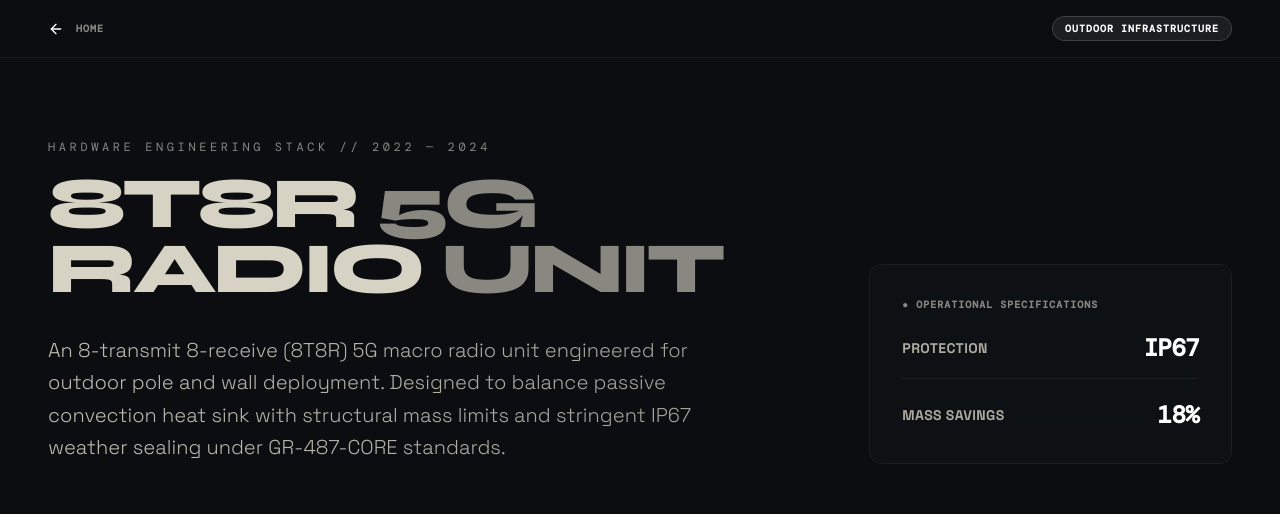
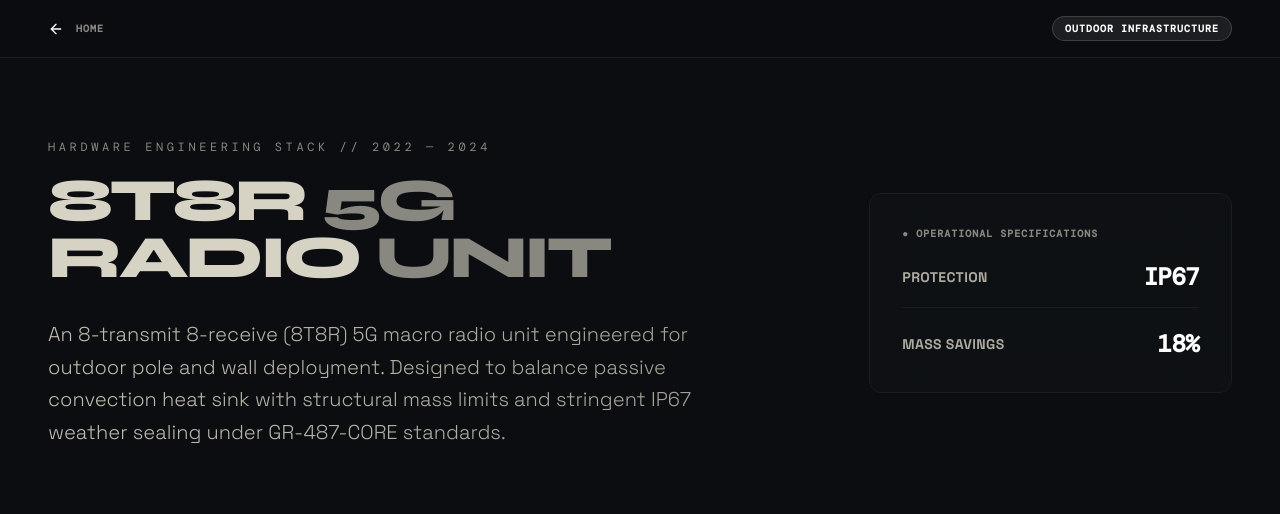
Before and after one commit to pravalkmr97/Praval-portfolio-mech, a React (Vite) app: page /project/5g-radio-unit in a window 1280 px wide. Shown: the top 514 px of the page. Built offline with nearby package versions, Linux system fonts and the light colour scheme; a web font is replaced by a local one.

Commit message:
ui: keep laptop title clear of specs card

```diff
--- a/src/components/ProjectDetail.tsx
+++ b/src/components/ProjectDetail.tsx
@@ -1341,23 +1341,36 @@ export default function ProjectDetail() {
             whileInView="animate"
             viewport={{ once: true }}
             variants={staggerContainer}
-            className="grid grid-cols-1 lg:grid-cols-12 gap-12 items-end"
+            className="grid grid-cols-1 lg:grid-cols-12 gap-12 items-center"
           >
-            <motion.div variants={fadeIn} className="lg:col-span-8">
+            <motion.div variants={fadeIn} className="lg:col-span-8 min-w-0">
               <span className="mono text-[#888780] text-[12px] uppercase tracking-[0.3em] mb-4 block">Hardware Engineering Stack // {project.year}</span>
-              <h1 className="text-5xl sm:text-6xl lg:text-7xl font-black uppercase tracking-tighter leading-[0.9] mb-8">
-                {project.title.split(' ').map((word, i) => (
-                  <span key={i} className={i % 2 === 1 ? 'text-[#888780]' : 'text-[#D6D2C4]'}>
-                    {word}{' '}
-                    {i === 1 && <br className="hidden md:block" />}
-                  </span>
-                ))}
+              <h1 className="max-w-full break-words text-4xl sm:text-5xl lg:text-6xl font-black uppercase tracking-tighter leading-[0.95] mb-8">
+                {project.title.split(' ').map((word, i, words) => {
+                  if (word === '&') {
+                    return (
+                      <span key={i} className="inline-block whitespace-nowrap">
+                        <span className="text-[#D6D2C4]">&amp; </span>
+                        <span className="text-[#888780]">{words[i + 1]}{' '}</span>
+                      </span>
+                    );
+                  }
+
+                  if (i > 0 && words[i - 1] === '&') return null;
+
+                  return (
+                    <React.Fragment key={i}>
+                      <span className={i % 2 === 1 ? 'text-[#888780]' : 'text-[#D6D2C4]'}>{word}{' '}</span>
+                      {i === 1 && <br className="hidden md:block" />}
+                    </React.Fragment>
+                  );
+                })}
               </h1>
               <p className="text-lg lg:text-xl text-[#888780] font-light leading-relaxed max-w-2xl bg-gradient-to-r from-[#D6D2C4]/90 to-[#D6D2C4]/75 bg-clip-text text-transparent">
                 {project.fullDesc}
               </p>
             </motion.div>
-            <motion.div variants={fadeIn} className="lg:col-span-4 flex justify-end w-full">
+            <motion.div variants={fadeIn} className="lg:col-span-4 flex justify-end w-full min-w-0">
                <div className="glass-card p-6 sm:p-8 rounded-3xl w-full bg-[#121418]/60 border border-[#1A1D22]">
                   <p className="mono text-[10px] uppercase text-[#888780] mb-5 tracking-widest font-bold">● Operational Specifications</p>
                   <div className="space-y-4 sm:space-y-5">
```
